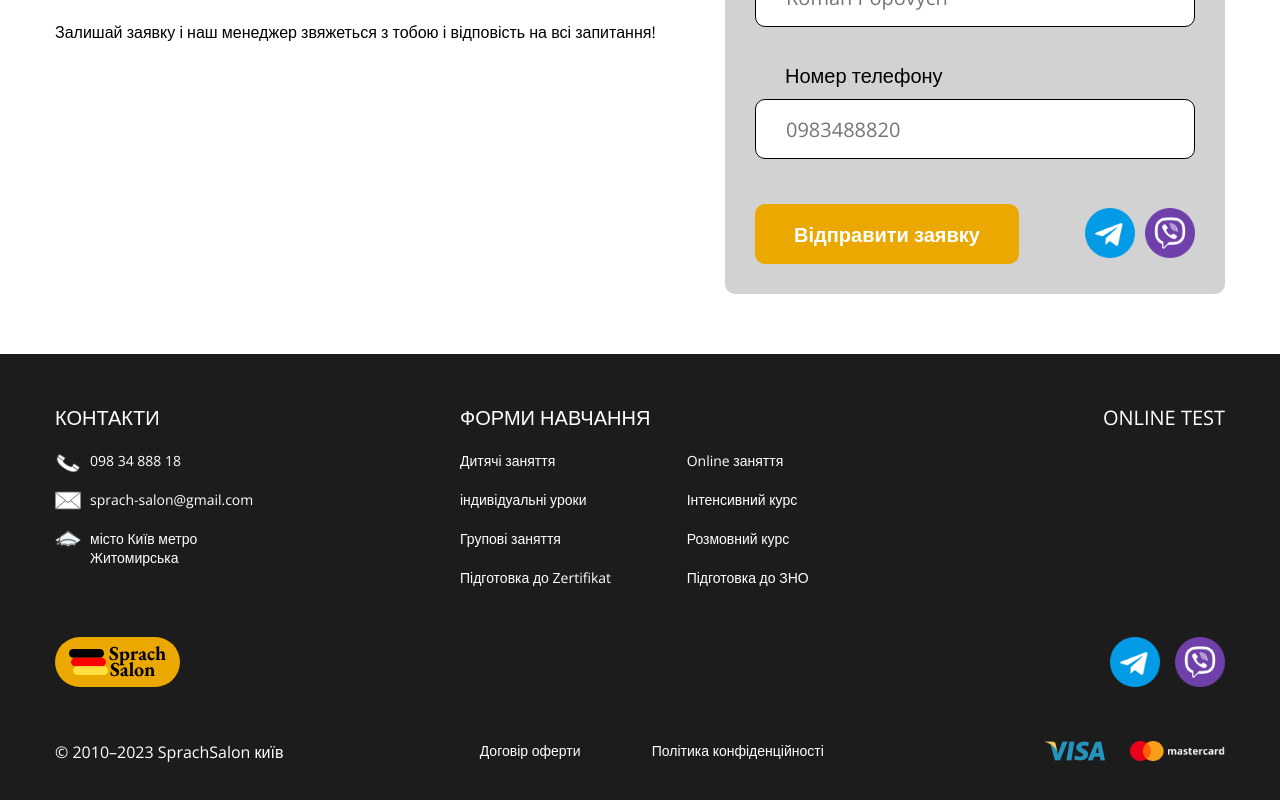
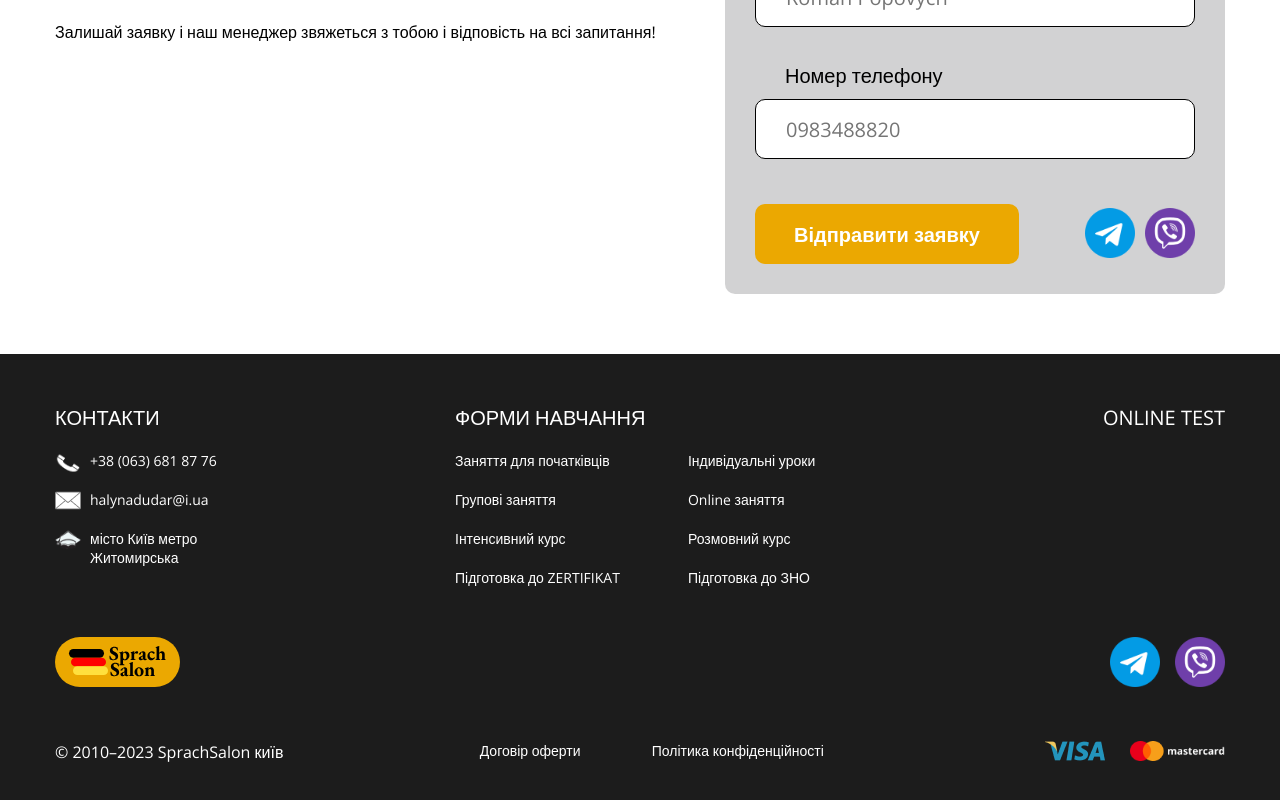
Before and after one commit to fotzeold/Sprach-Salon, a React (Create React App) app: page /courses/conversational-course in a window 1280 px wide. Shown: the part 1086-1886 px from the top of the page. Built offline with nearby package versions, Linux system fonts and the light colour scheme.

Commit message:
fix bugs

```diff
--- a/package.json
+++ b/package.json
@@ -6,6 +6,7 @@
 		"@testing-library/jest-dom": "^5.17.0",
 		"@testing-library/react": "^13.4.0",
 		"@testing-library/user-event": "^13.5.0",
+		"body-scroll-lock": "^4.0.0-beta.0",
 		"localforage": "^1.10.0",
 		"match-sorter": "^6.3.1",
 		"react": "^18.2.0",
--- a/public/index.html
+++ b/public/index.html
@@ -3,11 +3,11 @@
 
 <head>
 	<meta charset="utf-8" />
-	<link rel="icon" href="%PUBLIC_URL%/favicon.ico" />
+	<link rel="icon" href="%PUBLIC_URL%/favicon.png" />
 	<meta name="viewport" content="width=device-width, initial-scale=1" />
 	<meta name="theme-color" content="#000000" />
-	<meta name="description" content="Web site created using create-react-app" />
-	<title>React App</title>
+	<meta name="description" content="Школа німецької мови, навчайся ефективно разом з нами!" />
+	<title>Sprach Salon - школа німецької мови!</title>
 </head>
 
 <body>
--- a/src/components/App/App.jsx
+++ b/src/components/App/App.jsx
@@ -9,7 +9,7 @@ import ContactsPage from "../ContactsPage/ContactsPage";
 import TestPage from "../TestPage/TestPage";
 import NotFound from "../NotFound/NotFound";
 import Footer from "../Footer/Footer"
-
+import ScrollToTop from "../../services/scrollToTop";
 
 function App() {
 	const [activeModal, setActiveModal] = useState(false);
@@ -27,6 +27,7 @@ function App() {
 
 	return (
 		<BrowserRouter>
+			<ScrollToTop />
 			<Header></Header>
 			<main>
 				<Routes>
--- a/src/components/Facts/Facts.jsx
+++ b/src/components/Facts/Facts.jsx
@@ -34,7 +34,7 @@ const Facts = () => {
 					</div>
 					<div className="facts__video">
 						<iframe
-							src="https://www.youtube.com/embed/whn6ETETu-Q?si=TKFiZlg5rVNai1N7"
+							src="https://www.youtube.com/embed/li-_BLtq58w?si=YLyEf85L6AdZByEo"
 							title="YouTube video player"
 							frameBorder="0"
 							allow="accelerometer; autoplay; clipboard-write; encrypted-media; gyroscope; picture-in-picture; web-share"
--- a/src/components/Footer/Footer.jsx
+++ b/src/components/Footer/Footer.jsx
@@ -1,5 +1,8 @@
 import "./footer.scss";
 import { phone, mail, adress, logo, telegram, viber, visa, masterCard } from "../../services/image";
+import dataCourse from "../../data/courses.json"
+import dataContacts from "../../data/contacts.json"
+import { Link } from "react-router-dom";
 
 const Footer = () => {
 	return (
@@ -9,16 +12,16 @@ const Footer = () => {
 					<div className="footer__menu">
 						<div className="row">
 							<div className="footer__menu-contacts">
-								<a href="#" className="footer__main-link">КОНТАКТИ</a>
-								<a href="tel:+380970265819">
+								<Link to="/contacts" className="footer__main-link">КОНТАКТИ</Link>
+								<a target="blank" href={`tel:${dataContacts.phone}`}>
 									<img src={phone} alt="#" />
-									098 34 888 18
+									{dataContacts && dataContacts.phoneVisible}
 								</a>
-								<a href="mailto:tyotyahalya@gmail.com">
+								<a target="blank" href={`mailto:${dataContacts.email}`}>
 									<img src={mail} alt="#" />
-									sprach-salon@gmail.com
+									{dataContacts && dataContacts.email}
 								</a>
-								<a href="#">
+								<a target="blank" href={dataContacts && dataContacts.address.link}>
 									<img src={adress} alt="#" />
 									місто Київ метро Житомирська
 								</a>
@@ -26,18 +29,15 @@ const Footer = () => {
 							<div className="footer__menu-courses">
 								<p className="footer__main-link">ФОРМИ НАВЧАННЯ</p>
 								<div className="menu-courses__main grid">
-									<a href="#">Дитячі заняття</a>
-									<a href="#">Online заняття</a>
-									<a href="#">індивідуальні уроки</a>
-									<a href="#">Інтенсивний курс</a>
-									<a href="#">Групові заняття</a>
-									<a href="#">Розмовний курс</a>
-									<a href="#">Підготовка до Zertifikat</a>
-									<a href="#">Підготовка до ЗНО</a>
+									{dataCourse && dataCourse.map(el => {
+										return (
+											<Link to={`/courses/${el.name}`}>{el.title}</Link>
+										)
+									})}
 								</div>
 							</div>
 							<div className="footer__menu-test">
-								<a className="footer__main-link" href="#">ONLINE TEST</a>
+								<Link className="footer__main-link" to="/test">ONLINE TEST</Link>
 							</div>
 						</div>
 					</div>
@@ -47,10 +47,10 @@ const Footer = () => {
 							<img src={logo} alt="logo" />
 						</div>
 						<div className="footer__hotlinks-social row">
-							<a href="#">
+							<a href="https://t.me/+380636818776" target="blank">
 								<img src={telegram} alt="telegram" />
 							</a>
-							<a href="#">
+							<a href="viber://contact?number=%2B380636818776" target="blank">
 								<img src={viber} alt="viber" />
 							</a>
 						</div>
--- a/src/components/Footer/footer.scss
+++ b/src/components/Footer/footer.scss
@@ -31,7 +31,7 @@ footer{
 		.footer__menu-courses{
 
 			.menu-courses__main{
-				width: 360px;
+				width: 370px;
 				grid-template-columns: 1.7fr 1fr;
 			}
 		}
--- a/src/components/Form/Form.jsx
+++ b/src/components/Form/Form.jsx
@@ -41,12 +41,11 @@ const Form = ({ trueAnswers }) => {
 			} else {
 				setMessageAlert("Щось пішло не так, спробуйте пізніше...")
 			}
-
+			setFormData({
+				name: "",
+				phone: "",
+			});
 			setTimeout(() => {
-				setFormData({
-					name: "",
-					phone: "",
-				});
 				setMessageAlert("")
 			}, 3000)
 		});
--- a/src/components/Header/Header.jsx
+++ b/src/components/Header/Header.jsx
@@ -1,9 +1,11 @@
 import './header.scss';
 
-import { useState } from 'react';
+import { useState, useEffect } from 'react';
 import { logo } from "../../services/image";
 import { Link } from "react-router-dom";
 import coursesData from "../../data/courses.json"
+import { disableBodyScroll, clearAllBodyScrollLocks } from 'body-scroll-lock';
+
 
 const Header = () => {
 
@@ -16,6 +18,14 @@ const Header = () => {
 	const setBurgerFalse = () => {
 		setActiveBurger(false);
 	}
+
+	useEffect(() => {
+		if (activeBurger) {
+			disableBodyScroll(document.body)
+		} else {
+			clearAllBodyScrollLocks(document.body)
+		}
+	}, [activeBurger])
 
 	return (
 		<header>
--- a/src/components/Header/header.scss
+++ b/src/components/Header/header.scss
@@ -137,7 +137,7 @@ header{
 			}
 		nav{
 			background-color: #EBA801;
-			position: absolute;
+			position: fixed;
 			top: 0;
 			height: 100vh;
 			max-width: 320px;
@@ -155,10 +155,13 @@ header{
 			display: flex;
 		}
 		.dropdown{
-			height: 35px;
+			height: 25px;
 			i{
 				display: none;
 			}
+		}
+		.dropdown__content{
+			padding-top: 10px;
 		}
 
 		.dropdown:hover{
--- a/src/data/advantages.json
+++ b/src/data/advantages.json
@@ -5,7 +5,7 @@
 		},
 		"title": "Ви самі формуєте розклад занять на тиждень",
 		"descr": "Навчаючись в нашій школі, Вам не доведеться ламати свій звичний графік. Гнучкий графік – дозволить Вам займатися в зручний час та самостійно формувати розклад своїх занять, включаючи заняття з викладачами та індивідуальні консультації.",
-		"img": "https://adm.tools/uploads/ufm_images/0000/0075/0581/VAVA7WDzs3.png"
+		"img": "https://adm.tools/uploads/ufm_images/0000/0075/0581/aGUm9jQS32.png"
 	},
 	{
 		"_id": {
@@ -13,7 +13,7 @@
 		},
 		"title": "Ви можете почати навчання в будь-який день",
 		"descr": "Обравши Sprach Salon, Вам не доведеться чекати закінчення набору в групу – почніть займатися прямо сьогодні! Стартуйте в будь-який день, наблизьте свій успіх!",
-		"img": "https://adm.tools/uploads/ufm_images/0000/0075/0581/jsXuKsXTbc.png"
+		"img": "https://adm.tools/uploads/ufm_images/0000/0075/0581/6y3czSPvG3.png"
 	},
 	{
 		"_id": {
@@ -21,7 +21,7 @@
 		},
 		"title": "Високий рівень викладання з індивідуальним підходом до студента",
 		"descr": "В нас працюють виключно висококваліфіковані викладачі, які мають великий досвід роботи і легко знайдуть індивідуальний підхід до кожного студента. Викладач зробить все можливе, щоб кожен студент досяг поставлених цілей в навчанні.",
-		"img": "https://adm.tools/uploads/ufm_images/0000/0075/0581/rrSxFCdTNn.png"
+		"img": "https://adm.tools/uploads/ufm_images/0000/0075/0581/njhNamR3So.png"
 	},
 	{
 		"_id": {
--- /dev/null
+++ b/src/services/scrollToTop.js
@@ -0,0 +1,14 @@
+import { useEffect } from "react";
+import { useLocation } from "react-router-dom";
+
+function ScrollToTop() {
+	const { pathname } = useLocation();
+
+	useEffect(() => {
+		window.scrollTo(0, 0);
+	}, [pathname]);
+
+	return null;
+}
+
+export default ScrollToTop
```
Also changed, not shown: public/favicon.png (added), public/manifest.json (added), 1 other file (tests, documents, lock files or other folders).
